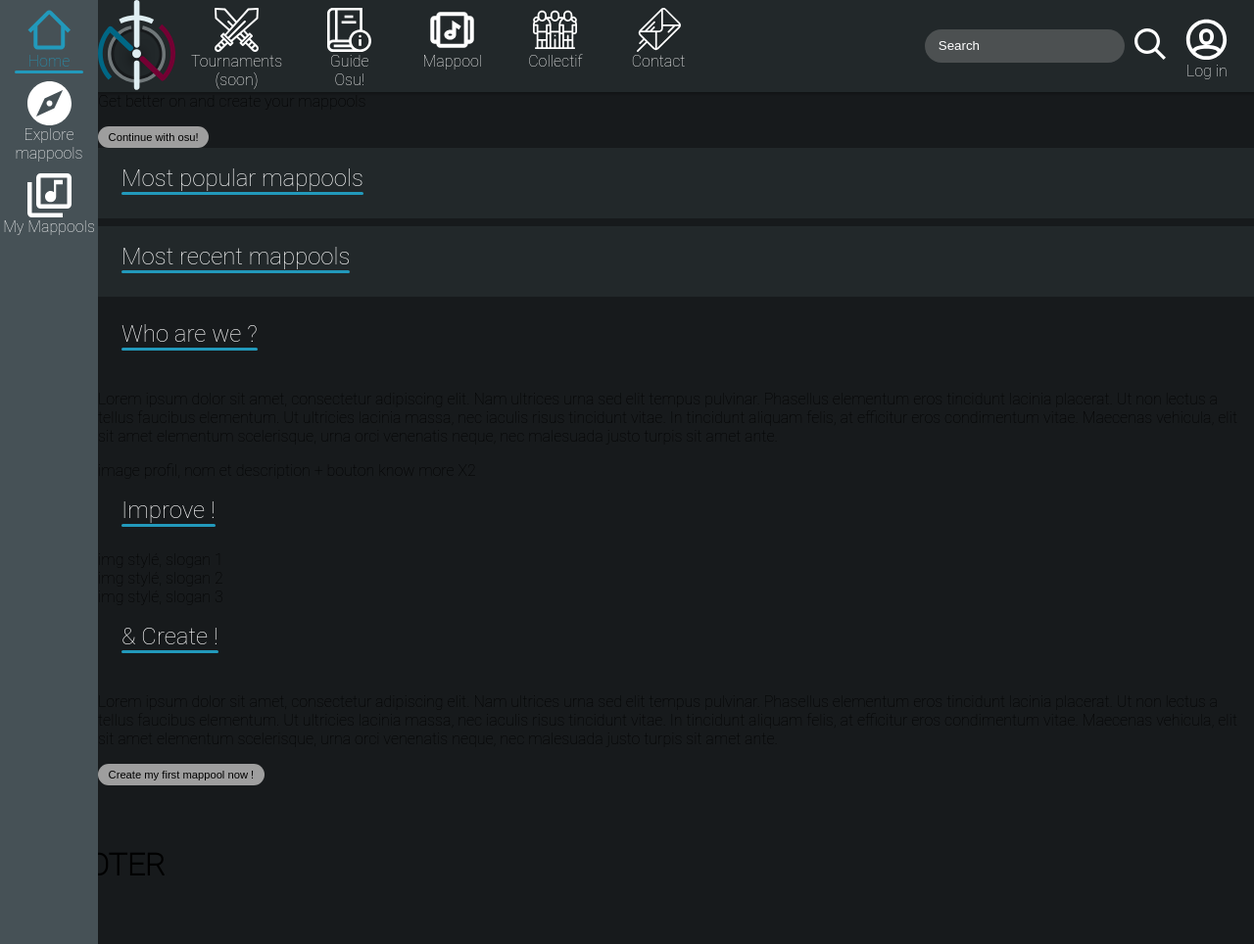
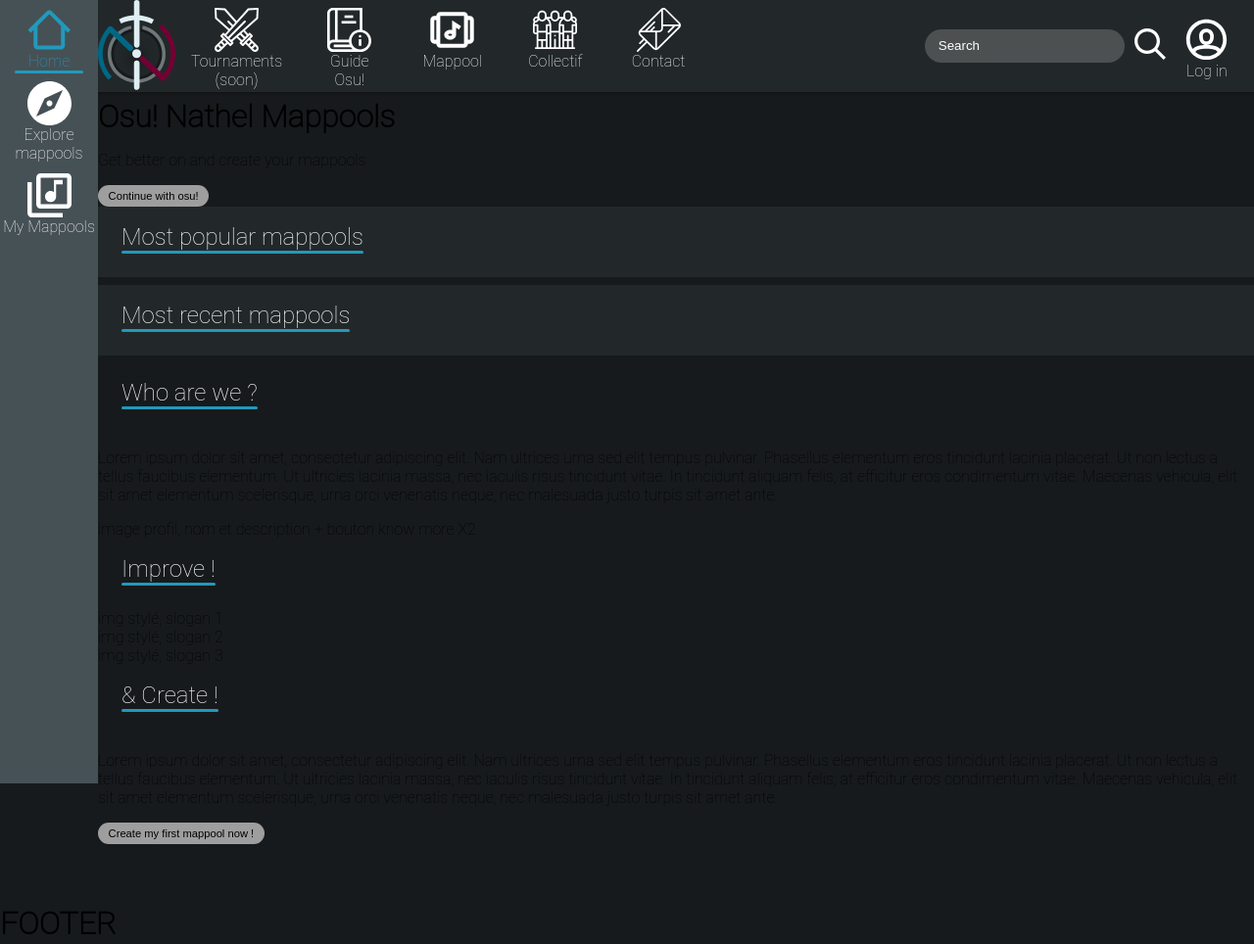
Before and after one commit to WolfaHH/Nathel-WebSite-Project, a PHP site: page / in a window 1280 px wide. Shown: the whole page at 98% size. Run offline with PHP 8.4, Linux system fonts and the light colour scheme; data that the repository does not hold is empty; style sheets or scripts are compiled from the project's sources; classes that the project's autoload settings leave out are loaded by file name; some libraries are stand-ins or nearby versions; grey boxes are pictures that could not be loaded.

Commit message:
update: new header wip v0.3

```diff
--- a/src/sass/layouts/header/_navbar.scss
+++ b/src/sass/layouts/header/_navbar.scss
@@ -20,7 +20,7 @@
   position: fixed;
   top: 0;
   left: 0;
-  height: 100vw;
+  height: 100vh;
   width: 100px;
   background-color: $light;
 }
--- a/src/sass/pages/_default.scss
+++ b/src/sass/pages/_default.scss
@@ -1,6 +1,6 @@
 main{
-  margin-left: 50px;
-  margin-top: 40px;
+  margin-left: 100px;
+  margin-top: 100px;
   margin-bottom: 62px;
 }
 
--- a/view/elements/home/jumbotron.php
+++ b/view/elements/home/jumbotron.php
@@ -1,5 +1,4 @@
-<main>
-    <h1>Osu! Nathel Mappools</h1>
+ <h1>Osu! Nathel Mappools</h1>
     <p>Get better on and create your mappools</p>
     <form class="form-button">
         <button class="btn" type="submit">
```
